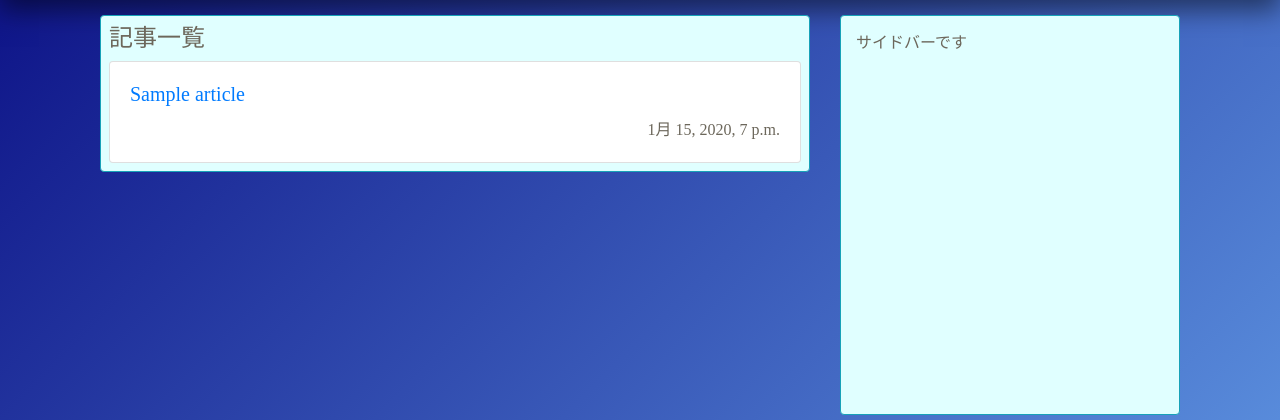
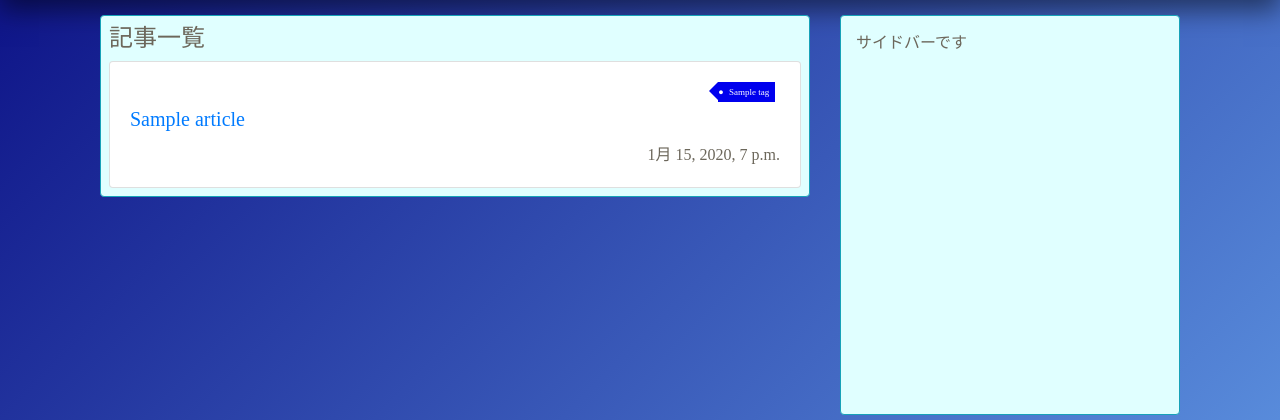
Before and after one commit to snaruse0608/myblog, a Django app: page / in a window 1280 px wide. Shown: the part 152-572 px from the top of the page. Run offline with Django 3.2, Linux system fonts and the light colour scheme; tables that the repository leaves empty hold one stand-in row (values such as "Sample post"); some libraries are stand-ins or nearby versions.

Commit message:
記事に紐づいたタグを表示するように修正。

```diff
--- a/static/css/myhpstyle.css
+++ b/static/css/myhpstyle.css
@@ -60,6 +60,7 @@ img {
     border: double;
     border-radius: 4px;
     border-color: #95a56b;
+    margin-bottom: 1rem;
 }
 
 .toc ul {
@@ -67,3 +68,32 @@ img {
     padding-left: 20px;
     margin-bottom: 0px;
 }
+
+.tag {
+    position: relative;
+	display: inline-block;
+	margin: 0 .6em .6em .2em;
+	padding: .6em .6em .6em 1.2em;
+	line-height: 1;
+	color: #fff;
+	text-decoration: none;
+    background-color: #0000ee;
+    font-size: x-small;
+}
+
+.tag:before {
+	position: absolute;
+	top: 0;
+	left: -1em;
+	content: '';
+	border-width: 1.1em 1em 1.1em 0;
+	border-style: solid;
+	border-color: transparent #0000ee transparent transparent;
+}
+.tag:after {
+	position: absolute;
+	top: center;
+	left: 0;
+	content: '●';
+	color: #fff;
+}
--- a/templates/myblog/index.html
+++ b/templates/myblog/index.html
@@ -9,6 +9,13 @@
 
             <div class="card m-2">
                 <div class="card-body" >
+                    <div class="clearfix">
+                        <div class="float-right">
+                            {% for tag in article.tags.all %}
+                                <a class="tag" style="font-size: xx-small;" href="#">{{ tag.name }}</a>
+                            {% endfor %}
+                        </div>
+                    </div>
                     <h5 class="card-title"><a href="{% url 'myblog:Detail' article.id %}">{{ article.title }}</a></h5>
                     <p class="card-text text-right">{{ article.created_at }}</p>
                 </div>
```
Also changed, not shown: templates/myblog/detail.html (+7 -0 lines).
